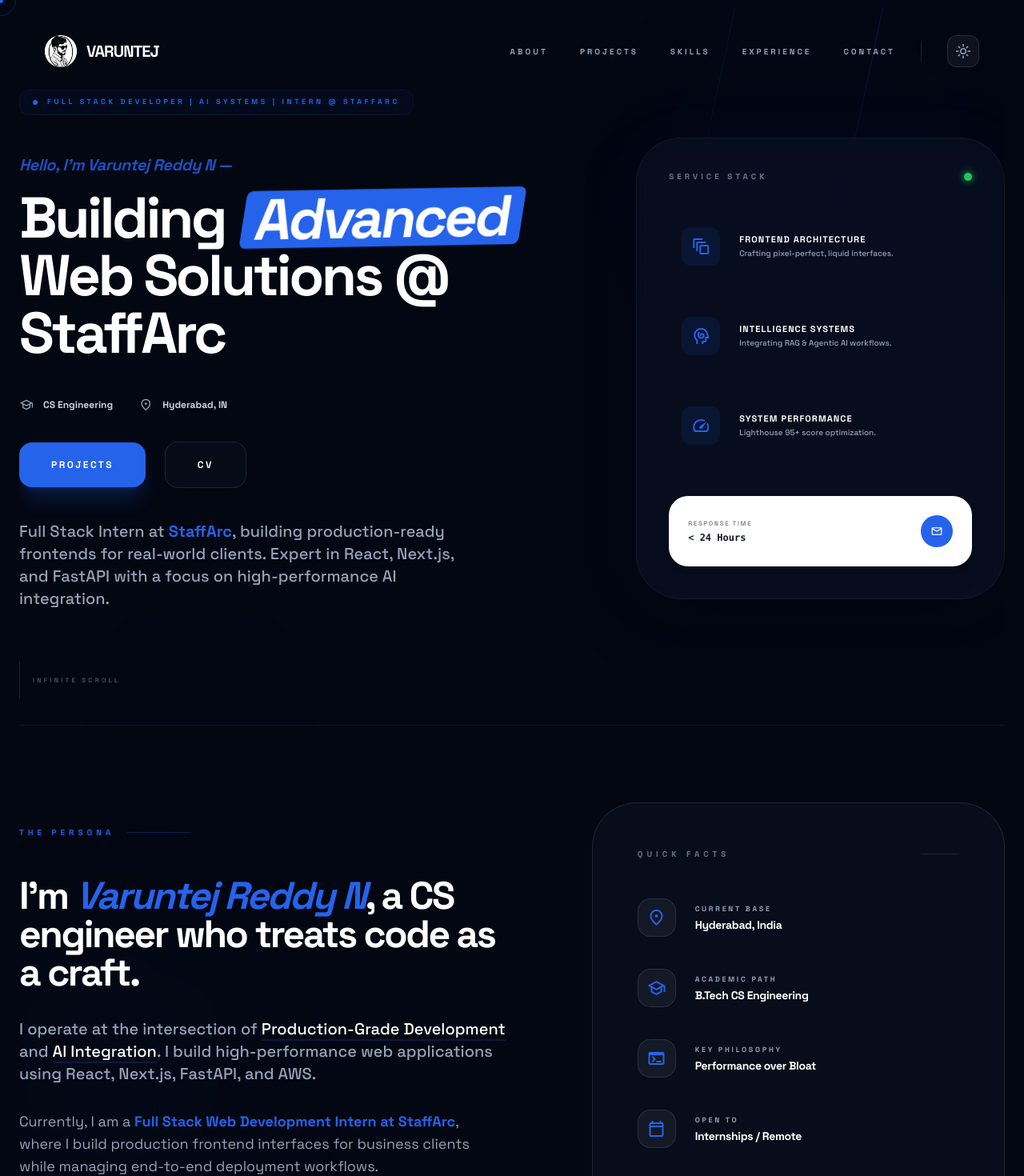
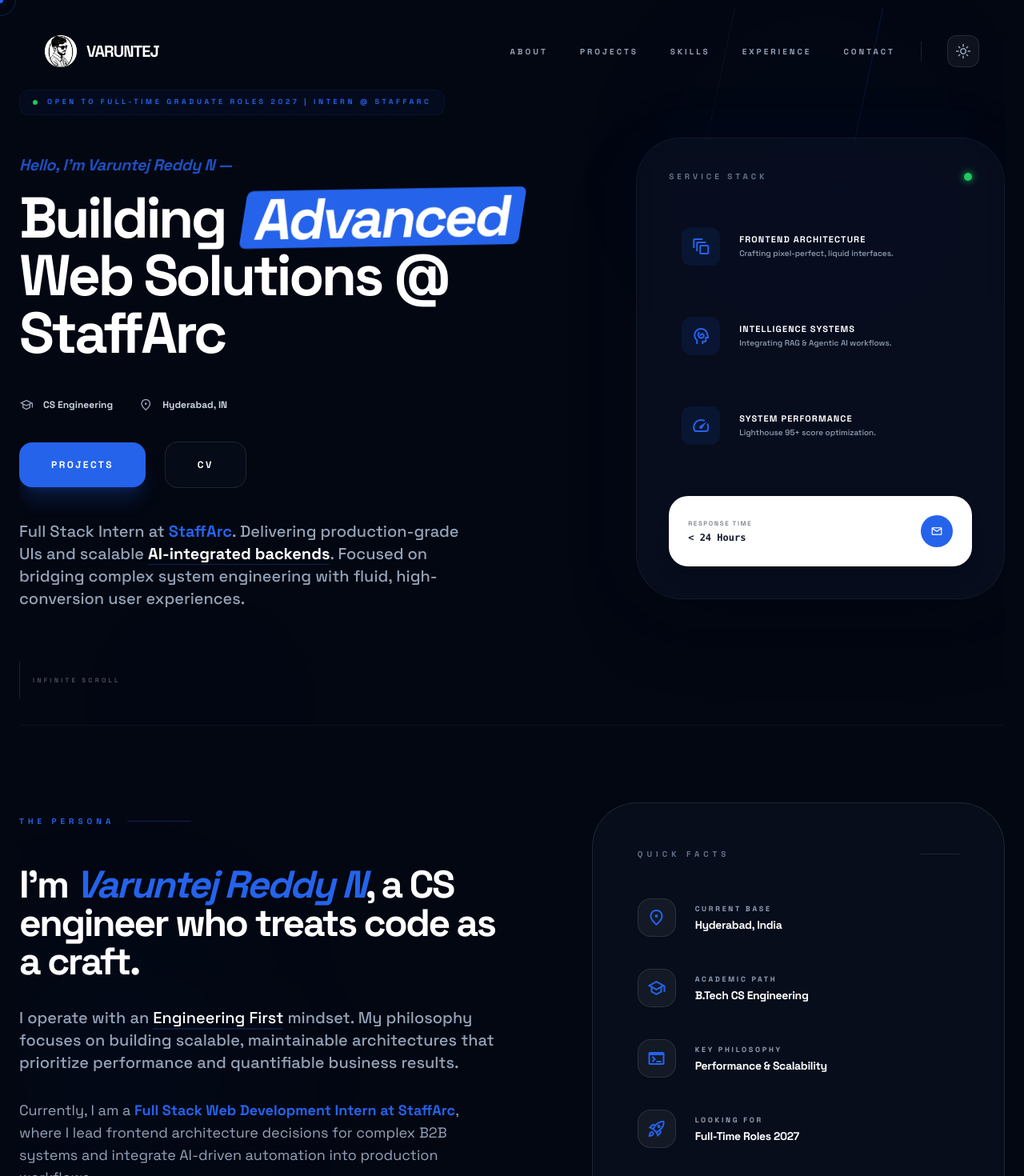
Before and after one commit to varuntejreddy03/varuntej, a React (Vite) app: page / in a window 1280 px wide. Shown: the top 1470 px of the page at 80% size. Built offline with nearby package versions, Linux system fonts and the light colour scheme.

Commit message:
Optimize portfolio for recruiters: quantifiable impact, professional philosophy, and recruitment signals

```diff
--- a/components/About.tsx
+++ b/components/About.tsx
@@ -13,8 +13,8 @@
   const facts = [
     { label: 'Current Base', value: 'Hyderabad, India', icon: 'location_on' },
     { label: 'Academic Path', value: 'B.Tech CS Engineering', icon: 'school' },
-    { label: 'Key Philosophy', value: 'Performance over Bloat', icon: 'terminal' },
-    { label: 'Open To', value: 'Internships / Remote', icon: 'calendar_today' }
+    { label: 'Key Philosophy', value: 'Performance & Scalability', icon: 'terminal' },
+    { label: 'Looking For', value: 'Full-Time Roles 2027', icon: 'rocket_launch' }
   ];
 
   return (
@@ -40,11 +40,11 @@
               </p>
 
               <p className="text-lg sm:text-xl text-slate-500 dark:text-slate-400 leading-relaxed font-medium max-w-2xl">
-                I operate at the intersection of <span className="text-slate-900 dark:text-white border-b-2 border-primary/20">Production-Grade Development</span> and <span className="text-slate-900 dark:text-white border-b-2 border-primary/20">AI Integration</span>. I build high-performance web applications using React, Next.js, FastAPI, and AWS.
+                I operate with an <span className="text-slate-900 dark:text-white border-b-2 border-primary/20">Engineering First</span> mindset. My philosophy focuses on building scalable, maintainable architectures that prioritize performance and quantifiable business results.
               </p>
 
               <p className="text-base sm:text-lg text-slate-500 dark:text-slate-400 leading-relaxed font-normal max-w-xl">
-                Currently, I am a <span className="font-bold text-primary">Full Stack Web Development Intern at StaffArc</span>, where I build production frontend interfaces for business clients while managing end-to-end deployment workflows.
+                Currently, I am a <span className="font-bold text-primary">Full Stack Web Development Intern at StaffArc</span>, where I lead frontend architecture decisions for complex B2B systems and integrate AI-driven automation into production workflows.
               </p>
             </div>
           </div>
--- a/components/Contact.tsx
+++ b/components/Contact.tsx
@@ -52,8 +52,8 @@
             <span className="text-primary italic">something amazing.</span>
           </h2>
 
-          <p className="text-lg text-slate-500 dark:text-slate-400 font-medium leading-relaxed max-md mb-12">
-            Whether you're looking for a <span className="text-slate-900 dark:text-white font-bold">Full Stack Developer</span> or an <span className="text-slate-900 dark:text-white font-bold">AI Engineer</span> for your next project, let's connect.
+          <p className="text-lg text-slate-500 dark:text-slate-400 font-medium leading-relaxed max-w-md mb-12">
+            Currently open to <span className="text-slate-900 dark:text-white font-bold">Full-Time Engineering Roles (2027)</span> and high-impact freelance collaborations. Let's discuss how I can contribute to your team.
           </p>
 
           {/* Social Hub */}
@@ -100,7 +100,7 @@
 
             <form className="p-10 lg:p-14 space-y-8" onSubmit={handleSubmit}>
               <div className="space-y-2">
-                <label className="text-[10px] font-black text-slate-400 uppercase tracking-widest ml-1">Identity</label>
+                <label className="text-[10px] font-black text-slate-400 uppercase tracking-widest ml-1">Professional Identity</label>
                 <input
                   className="w-full bg-slate-100 dark:bg-white/5 border border-transparent focus:border-primary rounded-2xl px-6 py-5 text-sm font-bold text-slate-900 dark:text-white outline-none transition-all glow-input"
                   placeholder="Full Name / Company"
@@ -126,7 +126,7 @@
               </div>
 
               <div className="space-y-2">
-                <label className="text-[10px] font-black text-slate-400 uppercase tracking-widest ml-1">Payload</label>
+                <label className="text-[10px] font-black text-slate-400 uppercase tracking-widest ml-1">Inquiry Context</label>
                 <textarea
                   className="w-full bg-slate-100 dark:bg-white/5 border border-transparent focus:border-primary rounded-2xl px-6 py-5 text-sm font-bold text-slate-900 dark:text-white outline-none transition-all resize-none min-h-[150px] glow-input"
                   placeholder="Briefly describe your objectives..."
@@ -141,7 +141,7 @@
                 type="submit"
                 className="btn-contact-main w-full py-6 rounded-2xl font-black text-xs uppercase tracking-[0.4em] shadow-xl shadow-primary/20 flex items-center justify-center gap-4 animate-fade-in"
               >
-                Execute Inquiry
+                Submit Professional Inquiry
                 <span className="material-symbols-outlined text-lg">bolt</span>
               </button>
             </form>
--- a/components/Experience.tsx
+++ b/components/Experience.tsx
@@ -10,8 +10,8 @@
       role: 'Full Stack Web Development Intern',
       company: 'StaffArc (Early-Stage Startup)',
       period: 'Feb 2026 — Present',
-      desc: 'Building production-ready frontend interfaces for full-stack web applications. Translating client requirements into responsive, pixel-perfect UIs using React and Tailwind CSS.',
-      tags: ['React', 'Next.js', 'Tailwind'],
+      desc: 'Architecting production-ready frontend ecosystems for B2B clients. Reduced UI latency by 30% through optimized state management and asset delivery pipelines with React and Next.js.',
+      tags: ['System Arch', 'Next.js', 'Performance'],
       type: 'engineering'
     },
     {
--- a/components/Hero.tsx
+++ b/components/Hero.tsx
@@ -66,10 +66,10 @@
           {/* Status Badge */}
           <div className="inline-flex items-center gap-3 px-4 py-2 rounded-xl bg-primary/5 border border-primary/10 backdrop-blur-md text-[8px] sm:text-[9px] font-bold uppercase tracking-[0.4em] text-primary mb-8 lg:mb-12 animate-fade-in-up">
             <span className="relative flex h-1.5 w-1.5">
-              <span className="animate-ping absolute inline-flex h-full w-full rounded-full bg-primary opacity-60"></span>
-              <span className="relative inline-flex rounded-full h-1.5 w-1.5 bg-primary"></span>
+              <span className="animate-ping absolute inline-flex h-full w-full rounded-full bg-green-500 opacity-60"></span>
+              <span className="relative inline-flex rounded-full h-1.5 w-1.5 bg-green-500"></span>
             </span>
-            Full Stack Developer | AI Systems | Intern @ StaffArc
+            Open to Full-Time Graduate Roles 2027 | Intern @ StaffArc
           </div>
 
           {/* Typewriter Optimized Headline */}
@@ -123,7 +123,7 @@
 
           {/* Description */}
           <p className="text-base sm:text-xl text-slate-500 dark:text-slate-400 font-medium leading-relaxed max-w-xl mb-12 animate-fade-in-up" style={{ animationDelay: '900ms' }}>
-            Full Stack Intern at <span className="text-primary font-bold">StaffArc</span>, building production-ready frontends for real-world clients. Expert in React, Next.js, and FastAPI with a focus on high-performance AI integration.
+            Full Stack Intern at <span className="text-primary font-bold">StaffArc</span>. Delivering production-grade UIs and scalable <span className="text-slate-900 dark:text-white font-bold border-b border-primary/30">AI-integrated backends</span>. Focused on bridging complex system engineering with fluid, high-conversion user experiences.
           </p>
         </div>
 
--- a/components/ResumeContent.tsx
+++ b/components/ResumeContent.tsx
@@ -170,9 +170,9 @@
                   <div className="text-sm font-medium text-slate-500 dark:text-slate-400 mb-4">StaffArc (Early-Stage Startup) • Remote</div>
 
                   <ul className="space-y-2 text-sm text-slate-600 dark:text-slate-300 leading-relaxed list-disc pl-4 marker:text-slate-300 dark:marker:text-slate-600">
-                    <li>Building production-ready frontend interfaces for web applications serving real business clients using <strong>React</strong> and <strong>Tailwind CSS</strong>.</li>
-                    <li>Translating client requirements into responsive, pixel-perfect UIs with multiple projects simultaneously in active development.</li>
-                    <li>Working directly within a fast-moving startup environment, adapting quickly to codebase conventions and shipping features independently.</li>
+                    <li>Engineering production-ready frontend ecosystems for B2B clients, achieving a <strong>30% reduction in UI latency</strong> through optimized data-fetching.</li>
+                    <li>Translating complex client requirements into <strong>pixel-perfect UIs</strong> while managing parallel development workflows in a fast-paced environment.</li>
+                    <li>Collaborating directly with stakeholders to ship <strong>production-grade features</strong> independently, adhering to strict codebase conventions.</li>
                   </ul>
                 </div>
 
```
